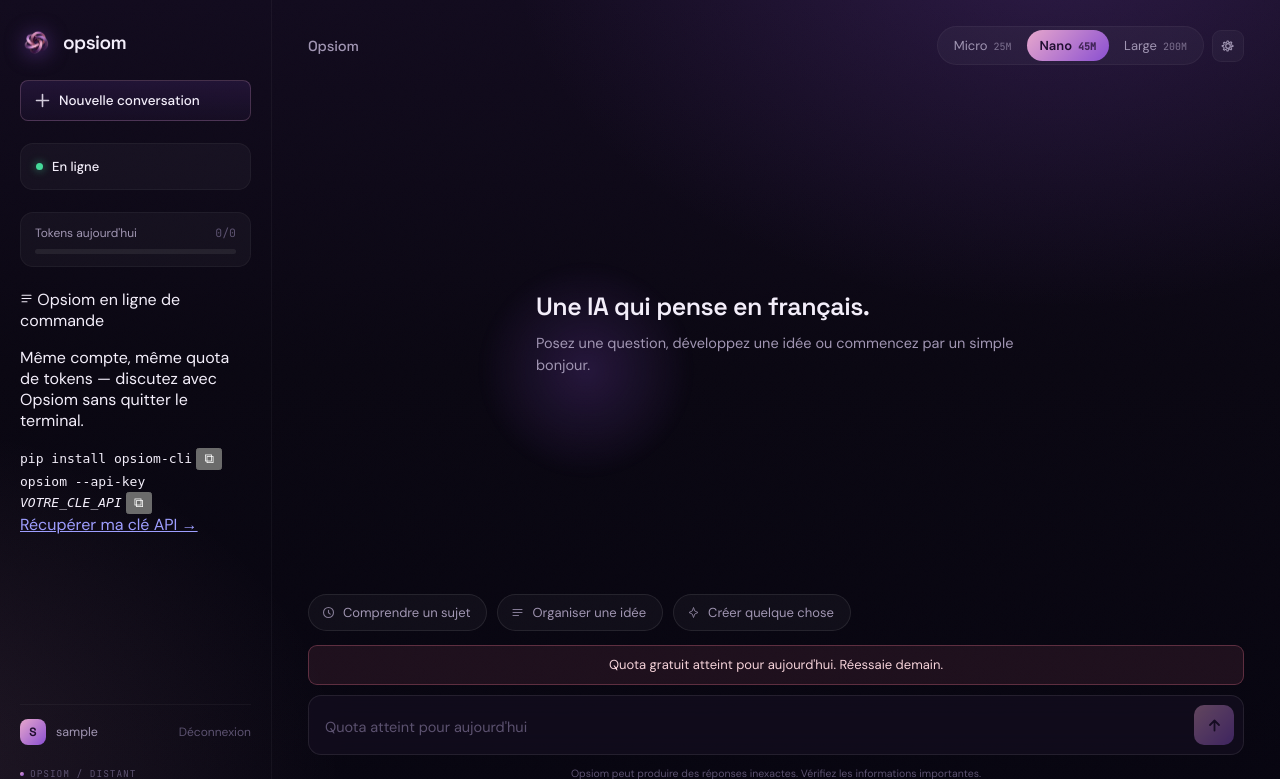
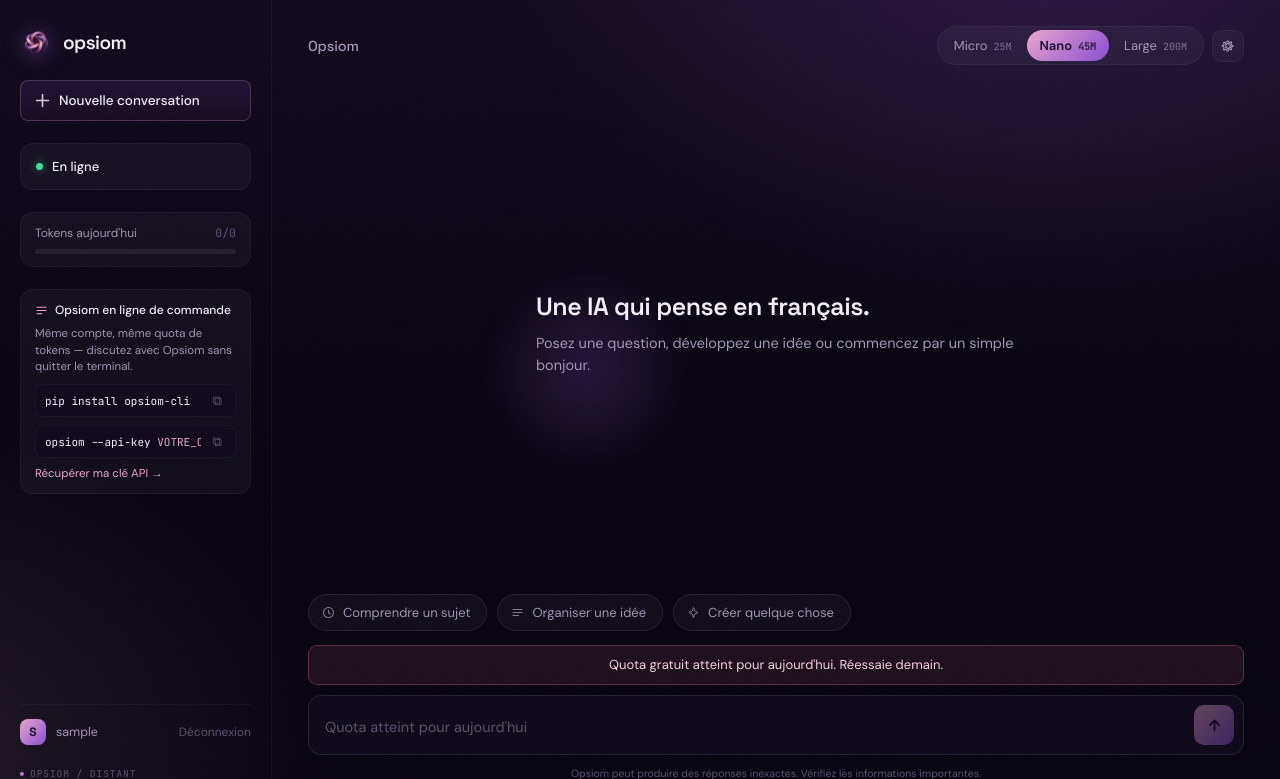
Before and after one commit to JuloEco/Opsiom-frontend, a Flask app: page / in a window 1280 px wide. Shown: the top 779 px of the page. Run offline with Flask 3, Linux system fonts and the light colour scheme; the visitor is signed in with stand-in values (Sample User, id 1); data that the repository does not hold is empty.

Commit message:
Add files via upload

```diff
--- a/static/css/style.css
+++ b/static/css/style.css
@@ -187,7 +187,7 @@ body::after {
   background: var(--grad-brand);
 }
 
-/* ---- Quota gratuit (messages/jour) ------------------------------------ */
+/* ---- Quota gratuit (tokens/jour, partagé avec le CLI) ------------------ */
 
 #quota-card {
   border: 1px solid var(--line-soft);
@@ -228,6 +228,79 @@ body::after {
 }
 #quota-bar-fill.warn { background: linear-gradient(135deg, #f0c56a, var(--orchid)); }
 #quota-bar-fill.empty { background: var(--red); }
+
+/* ---- Pub CLI ------------------------------------------------------------ */
+
+#cli-promo {
+  border: 1px solid var(--line-soft);
+  border-radius: var(--radius-m);
+  padding: 12px 14px;
+  background: var(--panel);
+  display: flex;
+  flex-direction: column;
+  gap: 8px;
+}
+
+#cli-promo-head {
+  display: flex;
+  align-items: center;
+  gap: 7px;
+  font-size: 12px;
+  font-weight: 500;
+  color: var(--ink);
+}
+#cli-promo-head svg { flex-shrink: 0; color: var(--orchid); }
+
+#cli-promo-text {
+  font-size: 11.5px;
+  line-height: 1.45;
+  color: var(--ink-dim);
+  margin: 0;
+}
+
+.cli-promo-code {
+  display: flex;
+  align-items: center;
+  justify-content: space-between;
+  gap: 8px;
+  padding: 7px 9px;
+  border-radius: var(--radius-s);
+  background: var(--void-2);
+  border: 1px solid var(--line-soft);
+}
+.cli-promo-code code {
+  font-family: 'JetBrains Mono', monospace;
+  font-size: 11px;
+  color: var(--ink);
+  white-space: nowrap;
+  overflow-x: auto;
+}
+.cli-promo-code code em {
+  font-style: normal;
+  color: var(--orchid);
+}
+.cli-copy-btn {
+  flex-shrink: 0;
+  border: none;
+  background: transparent;
+  color: var(--ink-faint);
+  cursor: pointer;
+  font-size: 13px;
+  line-height: 1;
+  padding: 2px 4px;
+  border-radius: 6px;
+  transition: color .15s ease, background .15s ease;
+}
+.cli-copy-btn:hover { color: var(--ink); background: rgba(255, 255, 255, .06); }
+.cli-copy-btn.copied { color: var(--green); }
+
+#cli-promo-link {
+  align-self: flex-start;
+  font-size: 11.5px;
+  color: var(--orchid);
+  text-decoration: none;
+}
+#cli-promo-link:hover { text-decoration: underline; }
 
 #account-row {
   margin-top: auto;
@@ -616,25 +689,6 @@ body::after {
 .msg-content strong { font-weight: 700; color: #fff; }
 .msg-content > *:last-child { margin-bottom: 0; }
 
-/* Curseur clignotant pendant le streaming de la réponse */
-.bubble.assistant.streaming .msg-content::after {
-  content: "";
-  display: inline-block;
-  width: 8px;
-  height: 1em;
-  margin-left: 2px;
-  vertical-align: text-bottom;
-  background: var(--ink-dim, currentColor);
-  animation: stream-caret .85s steps(1) infinite;
-}
-@keyframes stream-caret {
-  0%, 49% { opacity: 1; }
-  50%, 100% { opacity: 0; }
-}
-@media (prefers-reduced-motion: reduce) {
-  .bubble.assistant.streaming .msg-content::after { animation: none; opacity: .6; }
-}
-
 /* Animation « Opsiom réfléchit » */
 .bubble.assistant.thinking {
   display: flex;
```
